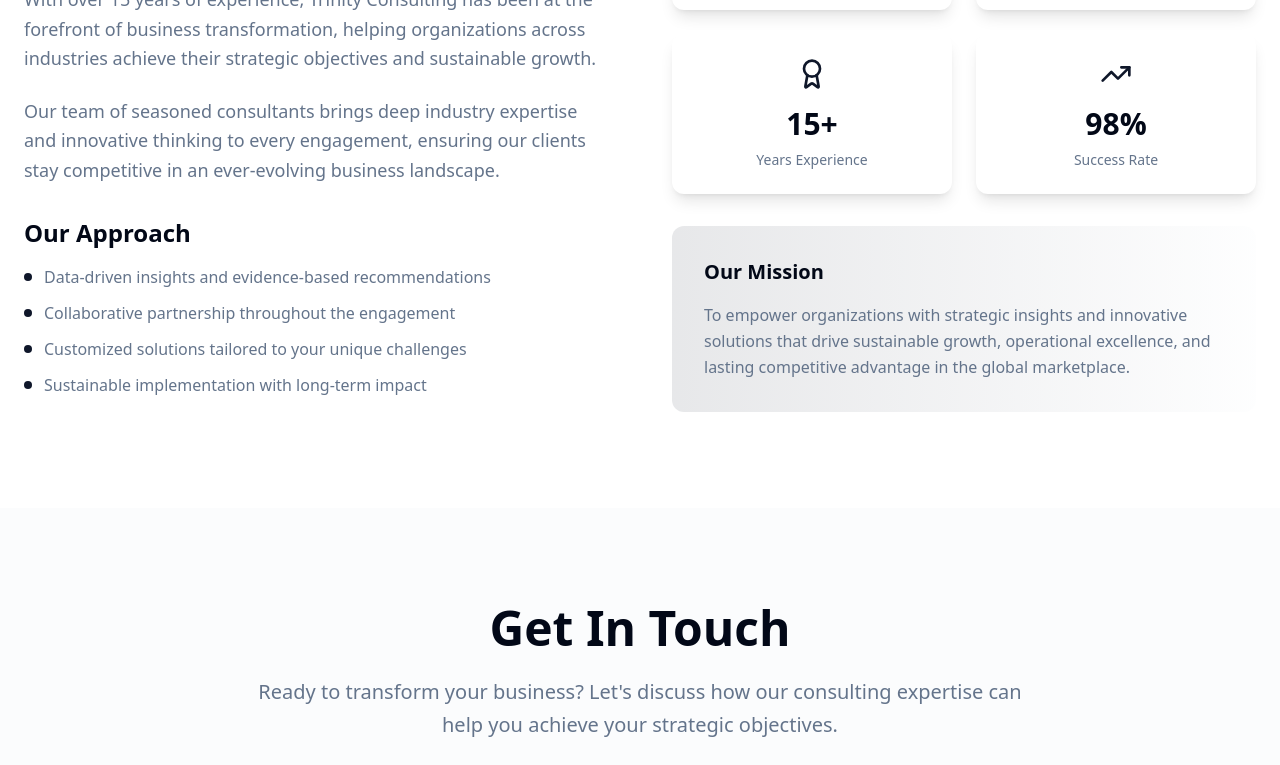
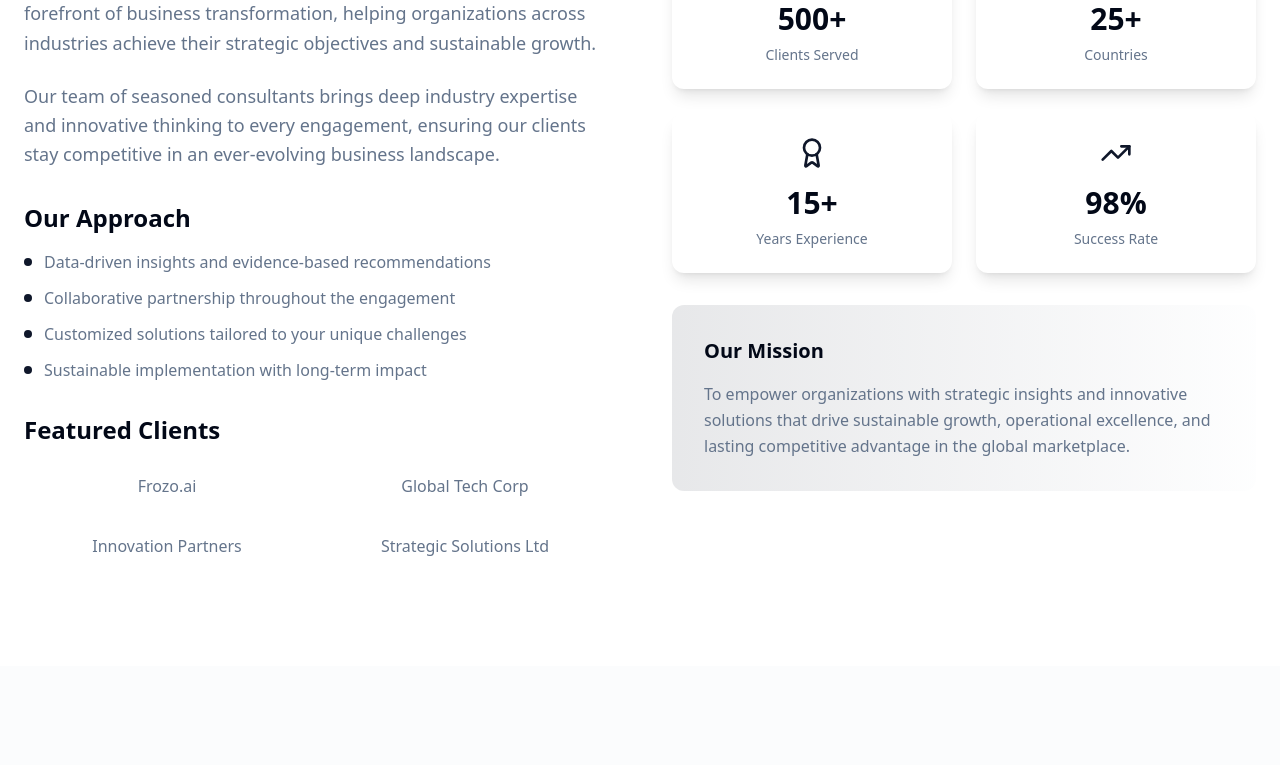
Before and after one commit to suyashm002/asia-future-web-glow, a React (Vite) app: page / in a window 1280 px wide. Shown: the part 1856-2621 px from the top of the page. Built offline with nearby package versions, Linux system fonts and the light colour scheme.

Commit message:
Add Frozo.ai as a client
Mention Frozo.ai as a client in the website.

```diff
--- a/src/components/About.tsx
+++ b/src/components/About.tsx
@@ -7,6 +7,13 @@ const About = () => {
     { icon: Globe, value: "25+", label: "Countries" },
     { icon: Award, value: "15+", label: "Years Experience" },
     { icon: TrendingUp, value: "98%", label: "Success Rate" }
+  ];
+
+  const featuredClients = [
+    { name: "Frozo.ai", url: "https://www.frozo.ai/" },
+    { name: "Global Tech Corp" },
+    { name: "Innovation Partners" },
+    { name: "Strategic Solutions Ltd" }
   ];
 
   return (
@@ -42,6 +49,28 @@ const About = () => {
                 ))}
               </ul>
             </div>
+
+            <div className="space-y-4">
+              <h3 className="text-2xl font-semibold text-foreground">Featured Clients</h3>
+              <div className="grid grid-cols-2 gap-3">
+                {featuredClients.map((client, index) => (
+                  <div key={index} className="text-center p-3 bg-card rounded-lg hover:shadow-md transition-shadow duration-300">
+                    {client.url ? (
+                      <a
+                        href={client.url}
+                        target="_blank"
+                        rel="noopener noreferrer"
+                        className="text-muted-foreground hover:text-primary transition-colors duration-200"
+                      >
+                        {client.name}
+                      </a>
+                    ) : (
+                      <span className="text-muted-foreground">{client.name}</span>
+                    )}
+                  </div>
+                ))}
+              </div>
+            </div>
           </div>
 
           <div className="space-y-8">
```
